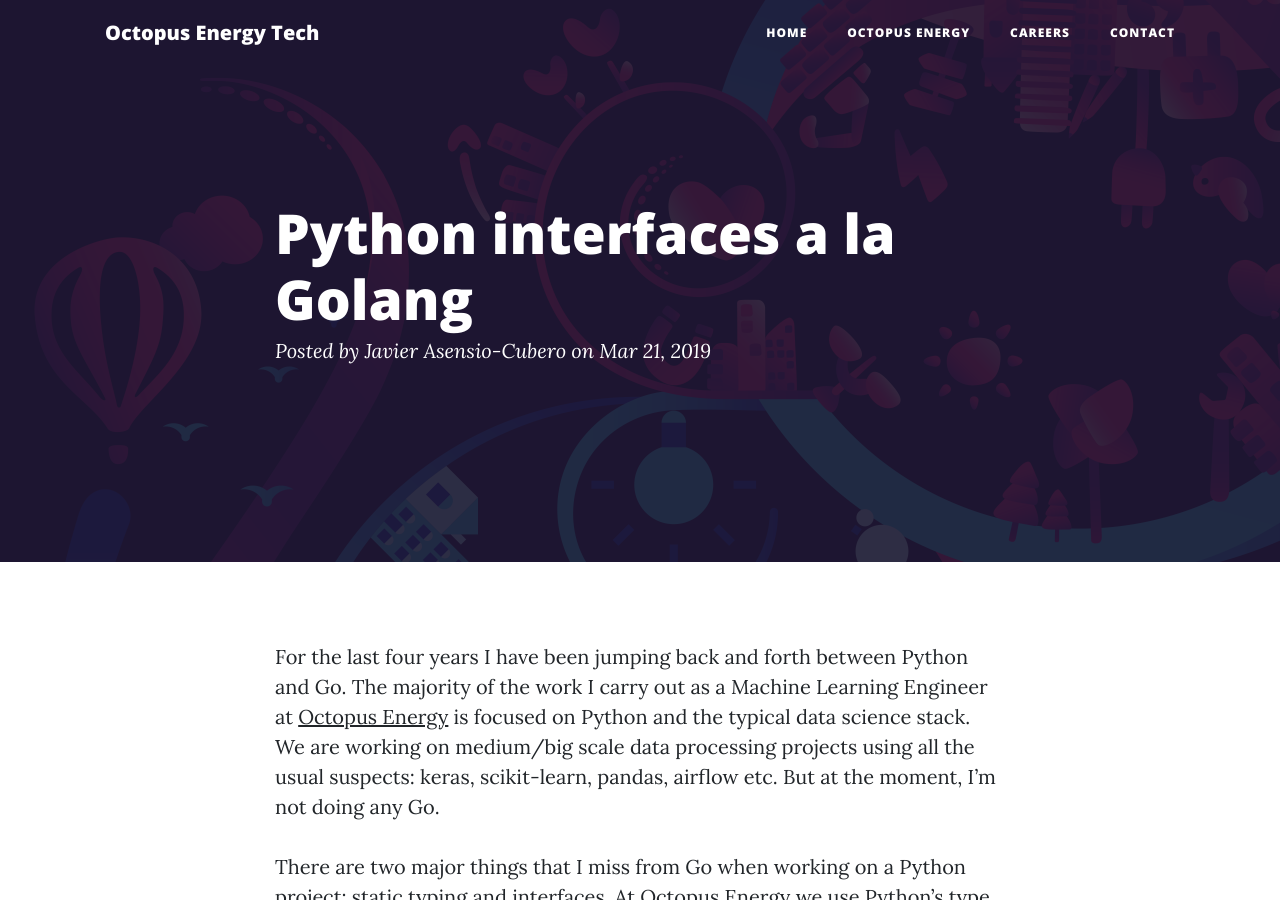
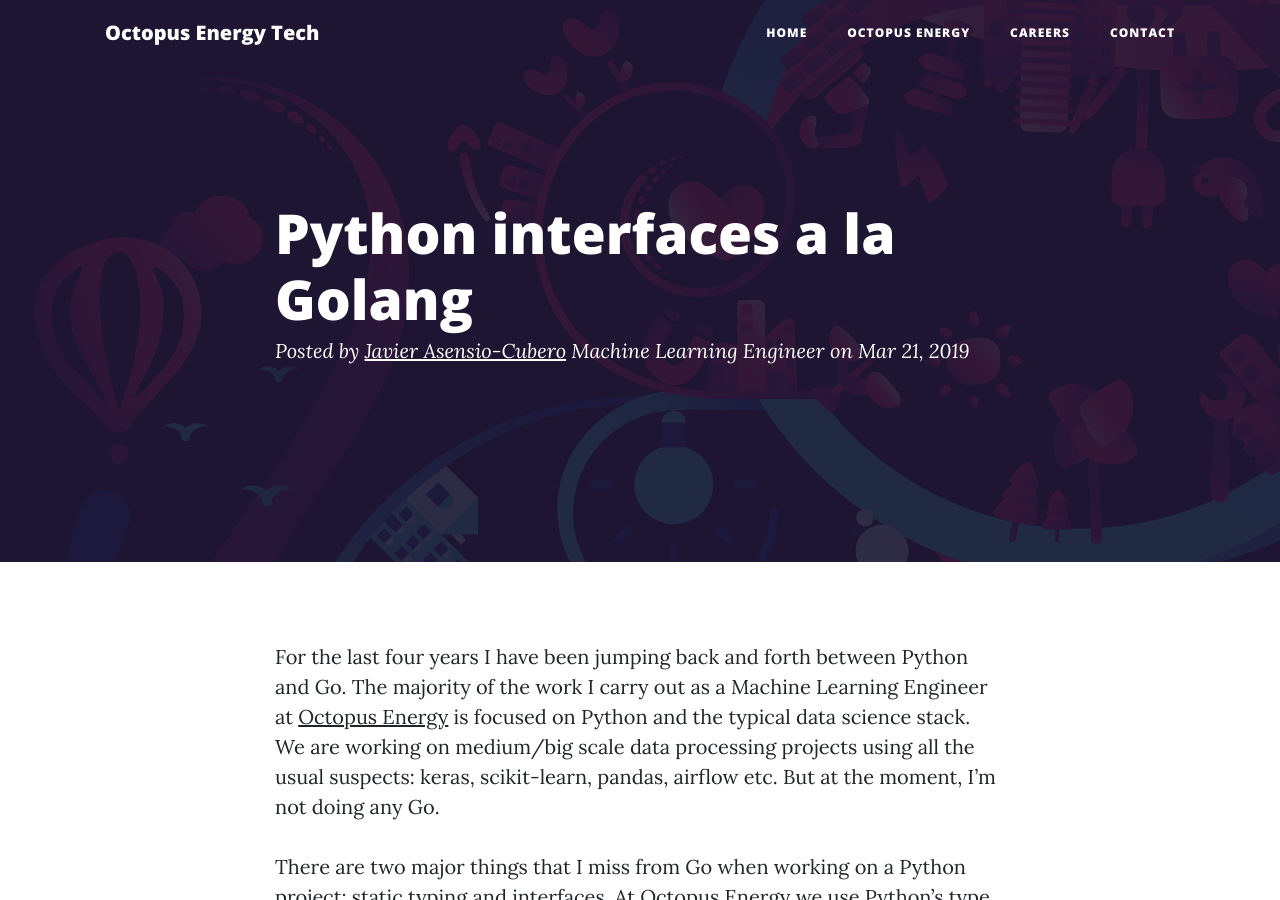
Before and after one commit to octoenergy/octoenergy.github.io, a Jekyll site: the page built from _posts/2019-03-21-python-interfaces-a-la-go.markdown, in a window 1280 px wide and 900 px high. Built offline with Jekyll 4.4.1, drawn with Linux system fonts in a browser that asks for light colours; some web fonts are replaced.

Commit message:
Add javi to the members

```diff
--- a/_data/members.yml
+++ b/_data/members.yml
@@ -7,3 +7,8 @@
   twitter: MrFirthy
   jobtitle: Front End Developer
   image: /assets/img/authors/ashley.jpg
+
+- name: Javier Asensio-Cubero
+  twitter: capitancambio
+  jobtitle: Machine Learning Engineer
+  image: /assets/img/authors/javi.jpg
```
